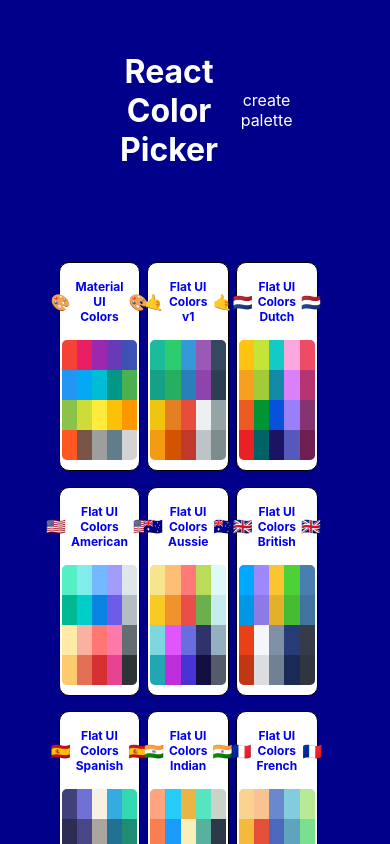
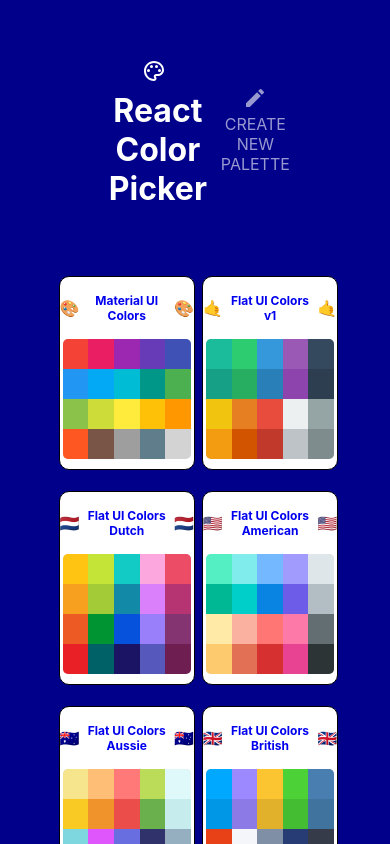
Before and after one commit to VikiMaiselman/React-Projects, a React (Create React App) app in the folder color-palletes/: page / in a window 390 px wide. Built offline with nearby package versions, Linux system fonts and the light colour scheme.

Commit message:
some styling chnages

```diff
--- a/color-palletes/src/components/PalettesList.jsx
+++ b/color-palletes/src/components/PalettesList.jsx
@@ -2,6 +2,8 @@
 import { Link } from "react-router-dom";
 import { styled } from "@mui/system";
 import MiniPalette from "./MiniPalette";
+import PaletteOutlinedIcon from "@mui/icons-material/PaletteOutlined";
+import CreateIcon from "@mui/icons-material/Create";
 
 const PalettesListContainer = styled("div")({
   backgroundColor: "darkblue",
@@ -21,38 +23,58 @@
   justifyContent: "space-between",
   alignItems: "center",
   color: "white",
-  margin: "25px auto",
+  margin: "25px auto 0 auto",
   "& h1": {
     fontSize: "2rem",
   },
   "& a": {
     textDecoration: "none",
-    color: "white",
+    transition: "all 0.3s ease-in-out",
+    color: "rgba(255,255,255,0.6)",
+    textTransform: "uppercase",
+  },
+  "&:hover a": {
+    color: "rgba(255,255,255,1)",
+    textTransform: "uppercase",
   },
 });
 
-const PalettesContainer = styled("div")({
-  display: "grid",
-  gridTemplateColumns: "repeat(3, 30%)",
-  gap: "2.5%",
-  width: "70%",
-  height: "100%",
-  marginBottom: "65px",
+const PalettesContainer = styled("div")(({ theme }) => {
+  return {
+    display: "grid",
+    gridTemplateColumns: "repeat(3, 31.5%)",
+    gap: "2.5%",
+    width: "70%",
+    height: "100%",
+    marginBottom: "65px",
+    [theme.breakpoints.down("sm")]: {
+      gridTemplateColumns: "repeat(1, 90%)",
+    },
+    [theme.breakpoints.down("lg")]: {
+      gridTemplateColumns: "repeat(2, 50%)",
+    },
+  };
 });
 
 export default function PalettesList({ palettes, deletePalette }) {
   const palettesToDisplay = React.Children.toArray(
     palettes.map((pal) => (
       <Link to={`/palette/${pal.id}`} style={{ textDecoration: "none" }}>
-        <MiniPalette palette={pal} deletePalette={deletePalette}/>
+        <MiniPalette palette={pal} deletePalette={deletePalette} />
       </Link>
     ))
   );
   return (
     <PalettesListContainer>
       <PalettesListNav>
-        <h1>React Color Picker</h1>
-        <Link to="/palette/new">create palette</Link>
+        <h1>
+          <PaletteOutlinedIcon />
+          &nbsp; React Color Picker
+        </h1>
+        <Link to="/palette/new">
+          <CreateIcon />
+          Create new Palette
+        </Link>
       </PalettesListNav>
 
       <PalettesContainer>{palettesToDisplay}</PalettesContainer>
--- a/color-palletes/src/components/SingleColorPalette.jsx
+++ b/color-palletes/src/components/SingleColorPalette.jsx
@@ -1,6 +1,7 @@
 import React, { useEffect, useState } from "react";
 import { useParams } from "react-router-dom";
 import { Link } from "react-router-dom";
+import KeyboardBackspaceIcon from "@mui/icons-material/KeyboardBackspace";
 
 import ColorBox from "./ColorBox";
 import Navbar from "./Navbar";
@@ -57,7 +58,7 @@
           style={{
             backgroundColor: "white",
             height: "48%",
-            borderBottom: "1px solid black",
+            // borderBottom: "1px solid black",
           }}
         >
           <div className="copy-container">
@@ -70,6 +71,7 @@
                   minWidth: "max-content",
                 }}
               >
+                <KeyboardBackspaceIcon sx={{ verticalAlign: "-7px" }} />
                 Go back
               </button>
             </Link>
--- a/color-palletes/src/styles/ColorBox.css
+++ b/color-palletes/src/styles/ColorBox.css
@@ -1,13 +1,39 @@
 .ColorBox {
   width: 20%;
-  height: 25.2%;
+  height: 25%;
   margin: -2px auto; /* each box gets centered */
   display: inline-block; /* more than 1 box is on one line */
   cursor: pointer;
 }
+.SingleColorPalette {
+  height: 100%;
+}
 .SingleColorPalette .ColorBox {
   /* if .Color box class is inside .SingleColorPalette than it has to have another height*/
   height: 50%;
+}
+
+@media (max-width: 1100px) {
+  .ColorBox {
+    width: 30%;
+  }
+
+  .SingleColorPalette .ColorBox {
+    height: 40%;
+  }
+}
+@media (max-width: 800px) {
+  .ColorBox {
+    width: 30%;
+  }
+}
+@media (max-width: 600px) {
+  .ColorBox {
+    width: 90%;
+  }
+  .SingleColorPalette .ColorBox {
+    height: 15%;
+  }
 }
 
 .copy-container {
--- a/color-palletes/src/styles/Navbar.css
+++ b/color-palletes/src/styles/Navbar.css
@@ -31,7 +31,8 @@
   margin: 10px;
 }
 
-.rc-slider-track { /* predefined classes for this library */
+.rc-slider-track {
+  /* predefined classes for this library */
   background-color: transparent;
 }
 
@@ -57,3 +58,35 @@
   display: flex;
   align-items: center;
 }
+
+@media (max-width: 1100px) {
+}
+@media (max-width: 900px) {
+  .slider {
+    width: 150px;
+  }
+  .logo a {
+    font-size: medium;
+  }
+  .logo {
+    display: none;
+  }
+  .Navbar-select {
+    min-width: 170px;
+  }
+}
+@media (max-width: 600px) {
+  .slider {
+    width: 100px;
+  }
+  .logo {
+    width: 50px;
+    display: none;
+  }
+  .logo a {
+    font-size: small;
+  }
+  .Navbar-select {
+    margin-right: 0px;
+  }
+}
--- a/color-palletes/src/styles/Palette.css
+++ b/color-palletes/src/styles/Palette.css
@@ -7,6 +7,7 @@
 .Palette-colors {
   height: 90%;
   overflow: scroll;
+  margin: 15px 15px 0 15px;
 }
 
 .Palette-footer {
```
